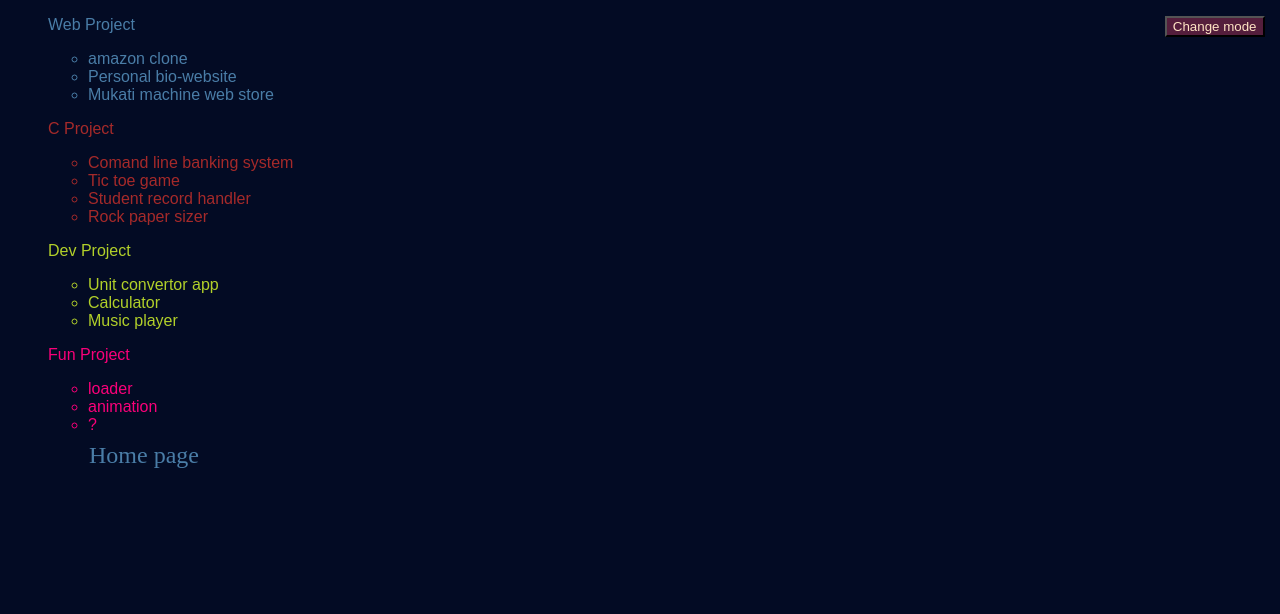
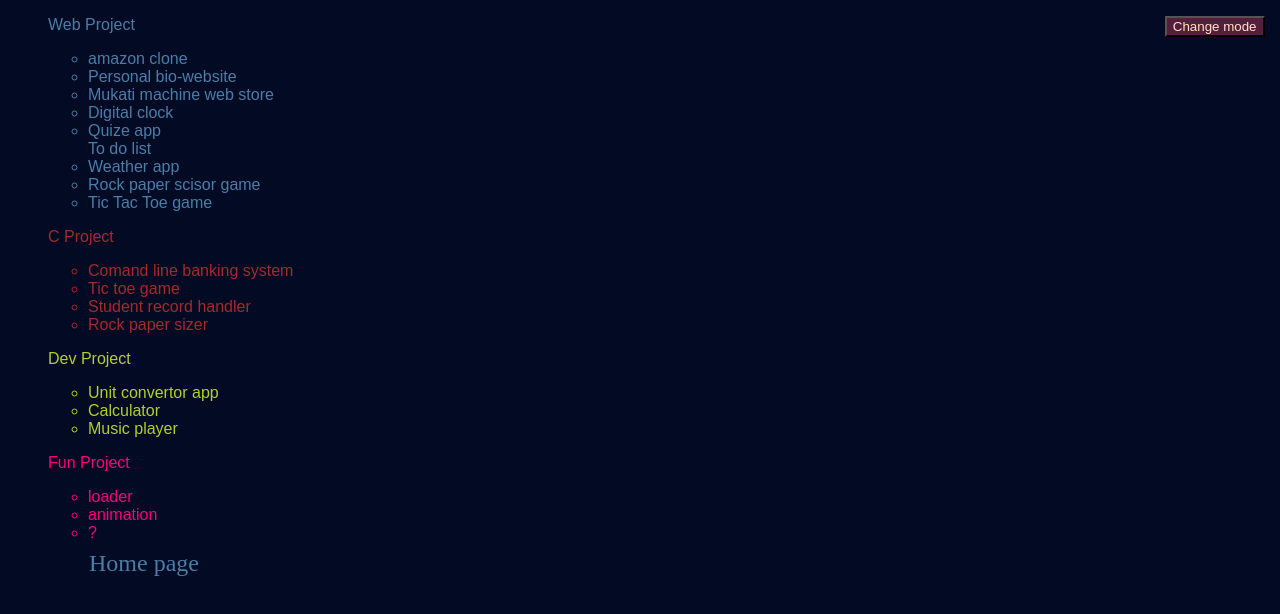
Before and after one commit to Jeet0808/JLSS-new-v, a plain HTML site: page my_project.html in a window 1280 px wide. Drawn offline with Linux system fonts and the light colour scheme.

Commit message:
Update my_project.html

```diff
--- a/my_project.html
+++ b/my_project.html
@@ -20,7 +20,31 @@
 
             </li>
             <li>
-                <a class="c1" href="https://jeet0808.github.io/Mukati-machine-store/" >Mukati machine web store</a>
+                <a class="c1" href="https://jeet0808.github.io/mukati-machin-with-login-fun/" >Mukati machine web store</a>
+
+            </li>
+             <li>
+                <a class="c1" href="https://jeet0808.github.io/clock2/" >Digital clock</a>
+
+            </li>
+             <li>
+                <a class="c1" href = "https://jeet0808.github.io/Quize-app/" >Quize app</a>
+
+            </li
+                  <li>
+                <a class="c1" href = "https://jeet0808.github.io/To-do-List-/" >To do list</a>
+
+            </li>
+               <li>
+                <a class="c1" href = "https://jeet0808.github.io/Weather-app/" >Weather app</a>
+
+            </li>
+              <li>
+                <a class="c1" href = "https://jeet0808.github.io/Rock-paper-game/" >Rock paper scisor game</a>
+
+            </li>
+              <li>
+                <a class="c1" href = "https://jeet0808.github.io/Tic-Toe-Tic-game/ ">Tic Tac Toe game</a>
 
             </li>
         </ul>
```
